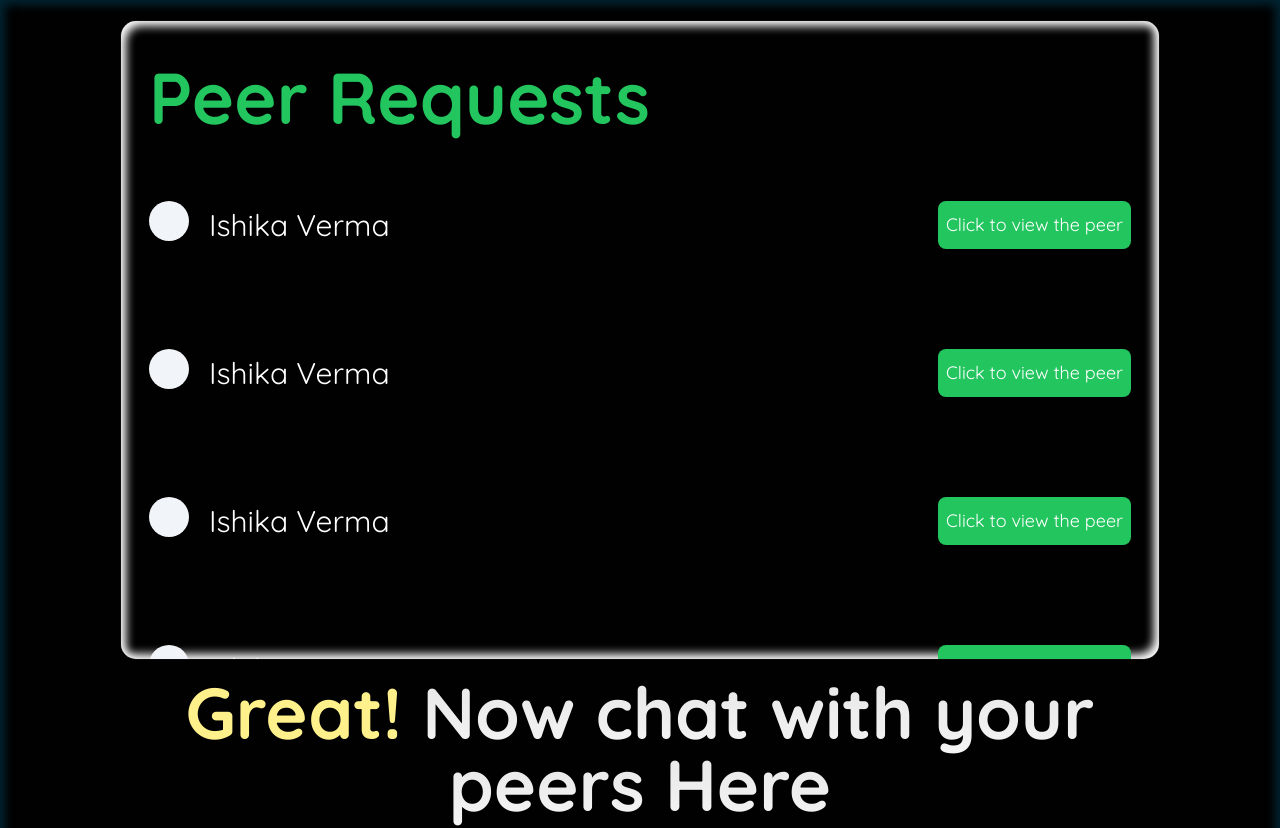
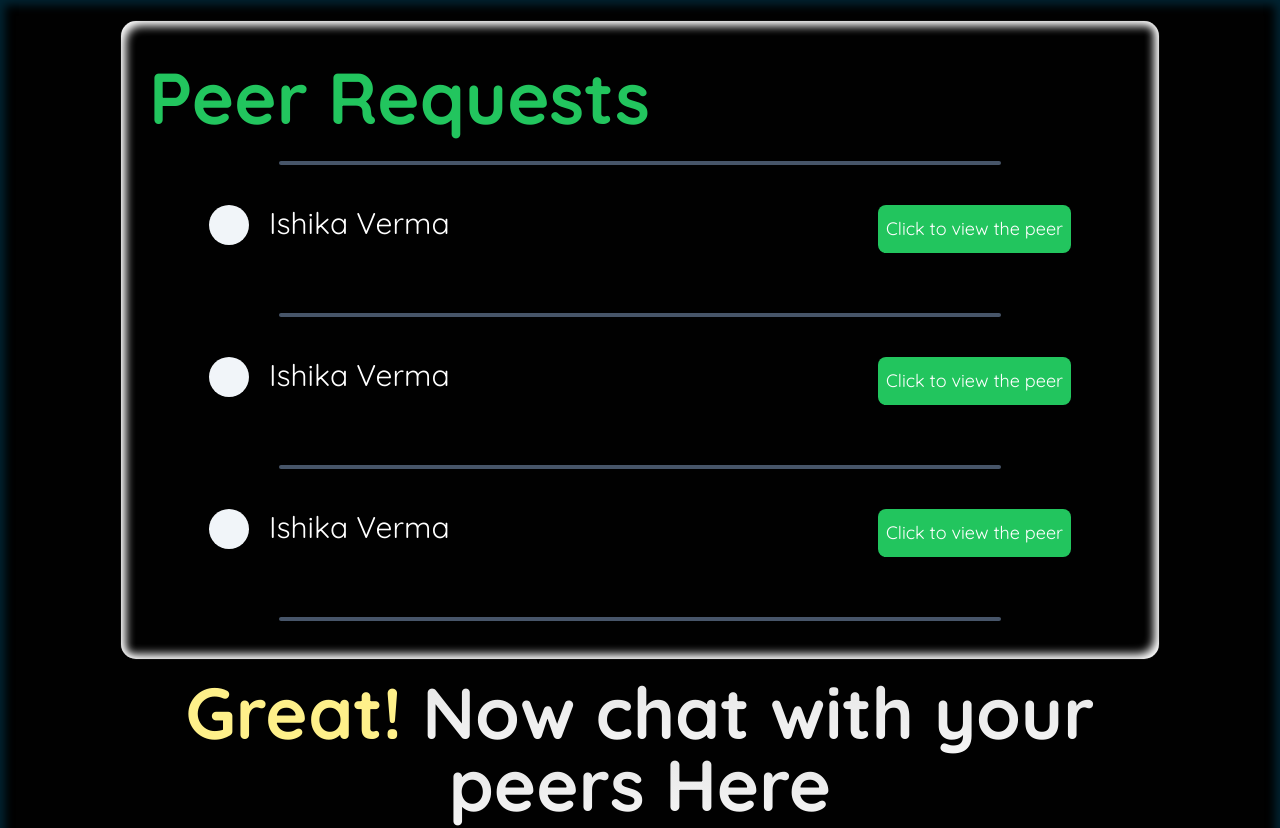
Before and after one commit to samar12-rad/Peer-Connect, a React (Vite) app in the folder Peer-Connect-Frontend/: page /chat in a window 1280 px wide. Shown: the top 828 px of the page. Built offline with nearby package versions, Linux system fonts and the light colour scheme; no server answers.

Commit message:
taking changes

```diff
--- a/Peer-Connect-Frontend/src/pages/chat/FriendRequest.jsx
+++ b/Peer-Connect-Frontend/src/pages/chat/FriendRequest.jsx
@@ -1,6 +1,23 @@
+import { useEffect } from 'react';
 import Requestbar from './Requestbar';
 
 const FriendRequest = () => {
+  useEffect(() => {
+    console.log('Friend Request Page');
+    const getData = async () => {
+      const response = await fetch('http://localhost:3000/api/v1/user/data', {
+        method: 'GET',
+        credentials: 'include',
+        headers: {
+          'Content-Type': 'application/json',
+        },
+      });
+      const data = await response.json();
+      console.log(data);
+    };
+    getData();
+  }, []);
+
   return (
     <div className="shadow-3d-effect h-[80vh] w-full flex-col overflow-y-scroll rounded-2xl border border-white/5 px-2 py-10 shadow-white backdrop-blur-[7.4px]">
       <h1 className="px-5 pb-7 text-7xl font-bold text-green-500">
--- a/Peer-Connect-Frontend/src/pages/chat/RequestBar.jsx
+++ b/Peer-Connect-Frontend/src/pages/chat/RequestBar.jsx
@@ -1,8 +1,10 @@
 const Requestbar = () => {
   return (
+    <div className="px-15 flex h-fit w-full flex-col items-center justify-center">
+      <div className="h-1 w-[80%] rounded-lg bg-slate-600"></div>
       <div className="mb-5 flex w-full justify-between px-5 py-10">
-      <div className="flex w-fit items-center gap-5">
-        <div className="mb-2 h-10 w-10 rounded-full bg-slate-100"></div>
+        <div className="flex w-fit justify-center gap-5">
+          <div className="h-10 w-10 rounded-full bg-slate-100"></div>
           <div>
             <h1 className="text-3xl">Ishika Verma</h1>
           </div>
@@ -14,6 +16,7 @@ const Requestbar = () => {
           </button>
         </div>
       </div>
+    </div>
   );
 };
 
```
Lines whose indentation alone changed are shown as unchanged.
